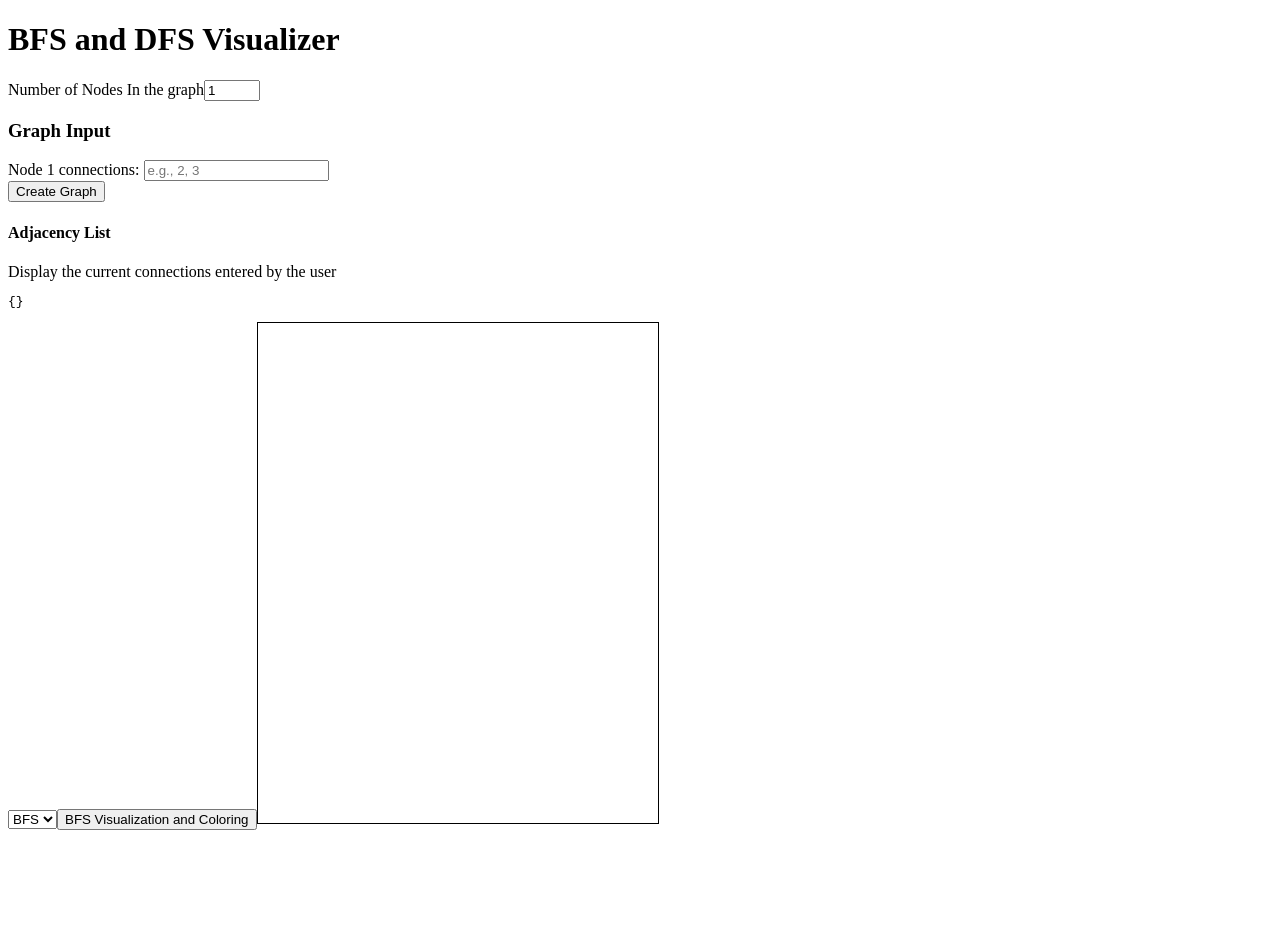
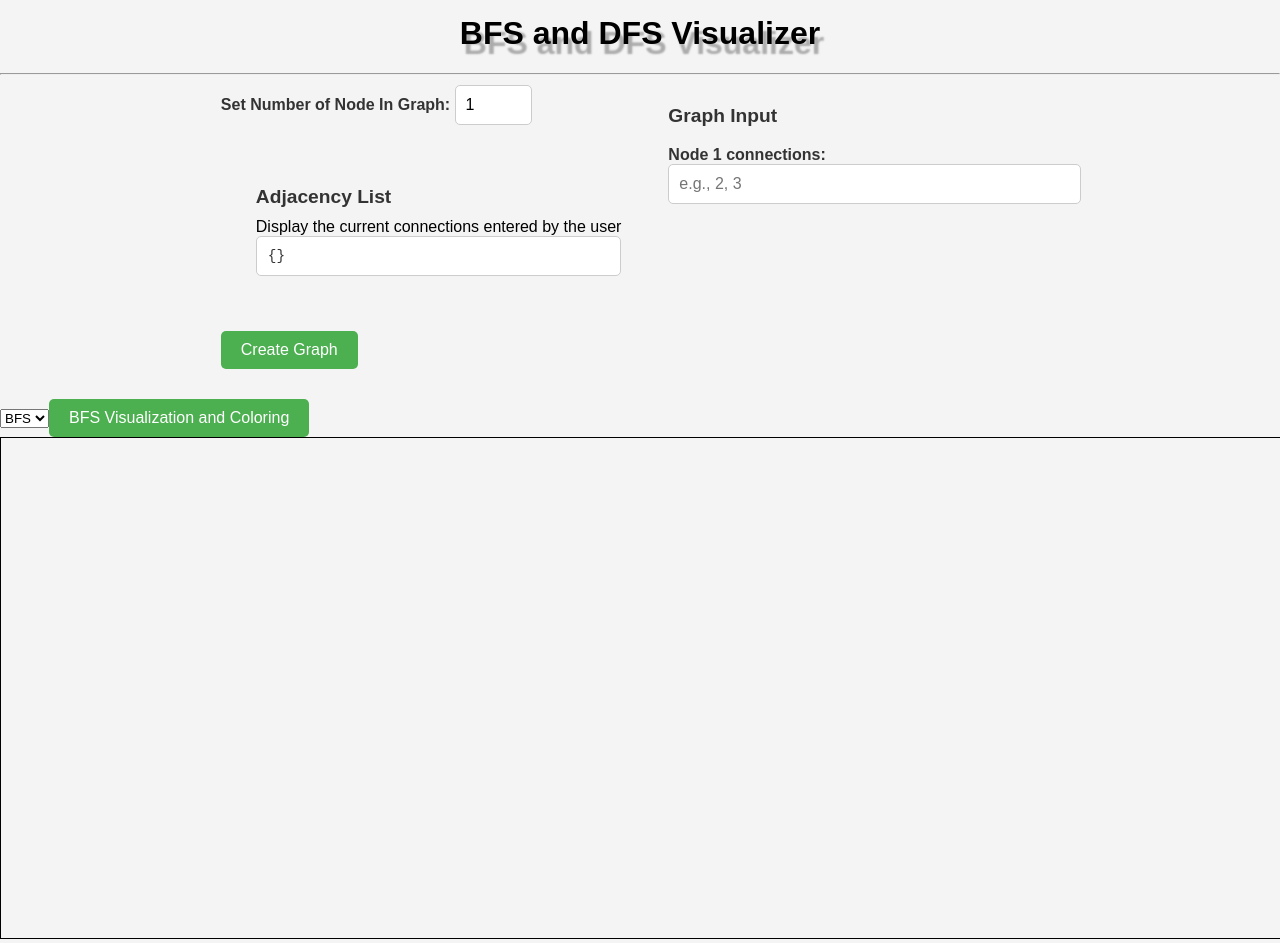
Before and after one commit to ShubhamSingh59/Graph-Visulizer, a React (Vite) app in the folder Frontend/: page / in a window 1280 px wide. Before the commit the page ends 838 px from the top, so only its background shows below. Built offline with nearby package versions, Linux system fonts and the light colour scheme.

Commit message:
CSS First Commit

```diff
--- a/Frontend/src/App.css
+++ b/Frontend/src/App.css
@@ -0,0 +1,12 @@
+body {
+    font-family: Arial, sans-serif;
+    background-color: #f4f4f4;
+    margin: 0;
+    padding: 0px;
+}
+
+h1 {
+    text-align: center;
+    margin-top: 15px;
+    text-shadow: 4px 10px 2px rgba(0, 0, 0, 0.3);
+}
--- a/Frontend/src/App.jsx
+++ b/Frontend/src/App.jsx
@@ -2,7 +2,7 @@ import React, { useState } from 'react';
 import Nodes from './assets/components/Nodes';
 import GraphType from './assets/components/graphType';
 import Graph from './assets/components/Graph';
-
+import './app.css';
 function App() {
     const [adjList, setAdjList] = useState({});
     const [graphType, setGraphType] = useState("unDirected");
@@ -12,6 +12,7 @@ function App() {
         <>
             <div>
                 <h1>BFS and DFS Visualizer</h1>
+                <hr/>
                 <Nodes setAdjList={setAdjList} />
                 {/*<GraphType setGraphType={setGraphType} />*/}
                 <Graph adjList={adjList} graphType={graphType}/>
--- a/Frontend/src/assets/components/Algorithm.jsx
+++ b/Frontend/src/assets/components/Algorithm.jsx
@@ -1,5 +1,5 @@
 import React, { useState } from 'react';
-
+import '../styles/algorithm.css'
 function Algorithm(){
     const[algo, setAlgo] = useState("BFS")
     const handleClick = () =>{
--- a/Frontend/src/assets/components/Graph.jsx
+++ b/Frontend/src/assets/components/Graph.jsx
@@ -1,4 +1,5 @@
 import React from 'react';
+import '../styles/graph.css';
 import GraphVisualizer from './GraphVisualizer';
 // Graph component definition
 function Graph({ adjList, graphType}) {
--- a/Frontend/src/assets/components/GraphVisualizer.jsx
+++ b/Frontend/src/assets/components/GraphVisualizer.jsx
@@ -1,5 +1,6 @@
 import React, { useEffect, useRef, useState } from 'react';
 import * as d3 from 'd3';
+import '../styles/GraphVisualizer.css'
 // Define color options for nodes
 const colors = ['blue', 'orange', 'green'];
 const GraphVisualizer = ({ adjList, graphType }) => {
@@ -185,17 +186,15 @@ const GraphVisualizer = ({ adjList, graphType }) => {
 
     return (
         <div>
-
             <select value={algorithm} onChange={e => setAlgorithm(e.target.value)} disabled={isVisualizing}>
                 <option value="BFS">BFS</option>
                 <option value="DFS">DFS</option>
             </select>
-
             <button onClick={visualizeAndColorGraph} disabled={isVisualizing}>
                 {algorithm} Visualization and Coloring
             </button>
             {/* // SVG element for rendering the graph */}
-            <svg ref={svgRef} width={400} height={500} style={{ border: '1px solid black' }} />
+            <svg ref={svgRef} />
         </div>
     );
 };
--- a/Frontend/src/assets/components/Nodes.jsx
+++ b/Frontend/src/assets/components/Nodes.jsx
@@ -1,4 +1,5 @@
 import React, { useState } from 'react'
+import '../styles/nodes.css';
 function Nodes({ setAdjList }) {
 
     const [nodeCount, setNodeCount] = useState(1);
@@ -33,9 +34,11 @@ function Nodes({ setAdjList }) {
     };
 
     return (
+        <>
+            <div className="adjlist">
+                <div className='just-div'>
                     <div className="nodes_number">
-            <label>Number of Nodes In the graph</label>
-
+                        <label>Set Number of Node In Graph: </label>
                         <input
                             value={nodeCount}
                             type="number"
@@ -43,8 +46,16 @@ function Nodes({ setAdjList }) {
                             max="10"
                             onChange={(e) => setNodeCount(Number(e.target.value))}
                         />
+                    </div>
+                    <div className='node_list'>
+                        <h4>Adjacency List</h4>
+                        Display the current connections entered by the user
+                        <pre>{JSON.stringify(nodeConnections, null, 2)}</pre>
+                    </div>
+                    <button onClick={createAdjList}>Create Graph</button>
+                </div>
+                <div className='node_connection'>
                     <h3>Graph Input</h3>
-
                     {/* Render input fields for each node's connections */}
                     {Array.from({ length: nodeCount }, (_, index) => (
                         <div key={index + 1}>
@@ -57,13 +68,9 @@ function Nodes({ setAdjList }) {
                             />
                         </div>
                     ))}
-
-            <button onClick={createAdjList}>Create Graph</button>
-
-            <h4>Adjacency List</h4>
-             Display the current connections entered by the user
-            <pre>{JSON.stringify(nodeConnections, null, 2)}</pre>
                 </div>
+            </div>
+        </>
     );
 }
 
--- a/Frontend/src/assets/components/graphType.jsx
+++ b/Frontend/src/assets/components/graphType.jsx
@@ -1,6 +1,5 @@
-
 import React, { useState } from 'react';
-
+import '../styles/graphType.css'
 function GraphType({ graphType, setGraphType }) {
     return (
         <div className="graph_type">
--- /dev/null
+++ b/Frontend/src/assets/styles/graph.css
@@ -0,0 +1,9 @@
+.graph_container {
+    margin: 20px;
+  }
+
+  .graph_container svg {
+    width: 100%;
+    height: 400px;
+    border: 1px solid #ddd;
+  }
--- /dev/null
+++ b/Frontend/src/assets/styles/graphType.css
@@ -0,0 +1,14 @@
+.graph_type {
+    margin: 20px;
+  }
+
+  .graph_type label {
+    font-size: 18px;
+  }
+
+  .graph_type select {
+    padding: 8px;
+    font-size: 16px;
+    margin-left: 10px;
+    border-radius: 5px;
+  }
--- /dev/null
+++ b/Frontend/src/assets/styles/graphVisualizer.css
@@ -0,0 +1,9 @@
+.graph_visualizer {
+    margin: 50px;
+  }
+
+svg {
+    width: 100%;
+    height: 500px;
+    border: 1px solid black;
+}
--- /dev/null
+++ b/Frontend/src/assets/styles/nodes.css
@@ -0,0 +1,82 @@
+.adjlist {
+  max-width: 1200px;
+  margin: 10px auto;
+  display: flex;
+  flex-direction: row;
+  align-items: start;
+  justify-content: center;
+  gap: 12px;
+}
+.just-div {
+  display: flex;
+  flex-direction: column;
+  align-items: start;
+  justify-content: center;
+}
+label {
+  font-size: 1rem;
+  color: #333;
+  font-weight: bold;
+}
+
+input[type="number"] {
+  padding: 10px;
+  font-size: 1rem;
+  border: 1px solid #ccc;
+  border-radius: 5px;
+  outline: none;
+  transition: border-color 0.3s ease;
+}
+h3 {
+  color: #333;
+  font-size: 1.2rem;
+}
+
+input[type="text"] {
+  padding: 10px;
+  font-size: 1rem;
+  border: 1px solid #ccc;
+  border-radius: 5px;
+  width: 100%;
+  outline: none;
+  transition: border-color 0.3s ease;
+  background-color: #fff;
+}
+.node_list {
+  margin: 20px;
+  padding: 15px;
+}
+
+h4 {
+  font-size: 1.2rem;
+  color: #333;
+  margin-bottom: 10px;
+}
+
+pre {
+  background-color: #fff;
+  padding: 11px;
+  border-radius: 5px;
+  font-size: 0.9rem;
+  color: #333;
+  border: 1px solid #ccc;
+  white-space: pre-wrap;
+  word-wrap: break-word;
+  margin: 0;
+}
+
+button {
+  margin-top: 20px;
+  padding: 10px 20px;
+  font-size: 1rem;
+  color: #fff;
+  background-color: #4caf50;
+  border: none;
+  border-radius: 5px;
+  cursor: pointer;
+  transition: background-color 0.3s ease;
+}
+
+button:hover {
+  background-color: #45a049;
+}
```
Also changed, not shown: Frontend/src/assets/styles/algorithm.css (added, +24 -0 lines). Lines whose indentation alone changed are shown as unchanged.
